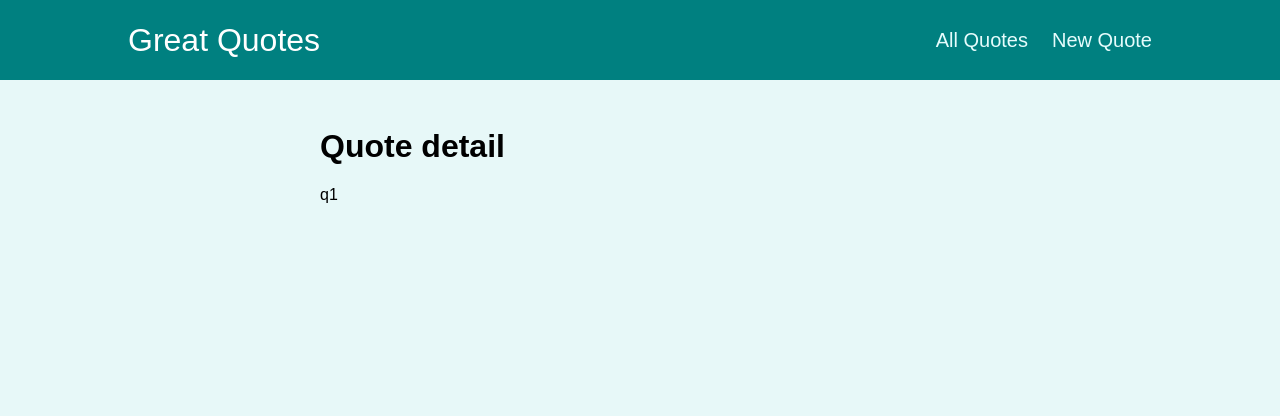
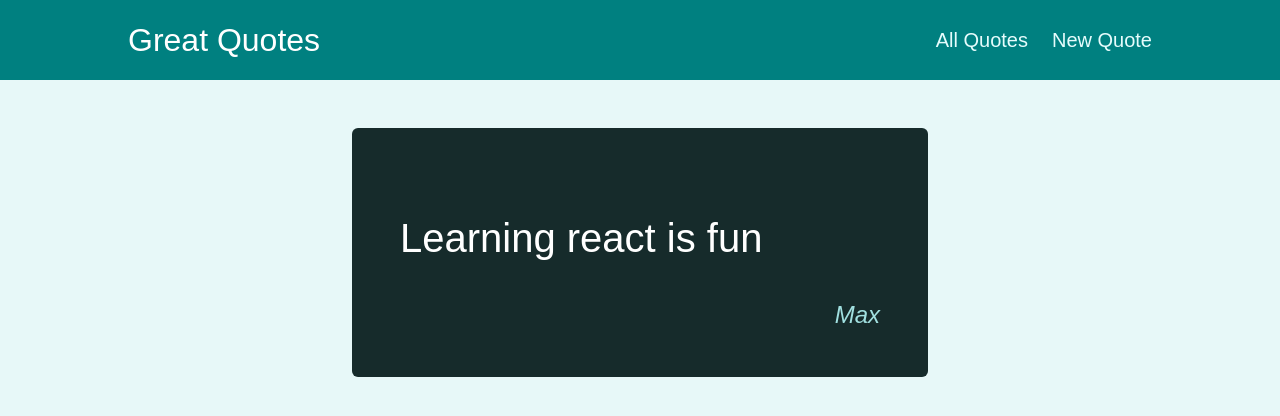
Before and after one commit to akshpnwr/router-demo-project, a React (Create React App) app: page /quotes/q1 in a window 1280 px wide. Shown: the top 416 px of the page. Built offline with nearby package versions, Linux system fonts and the light colour scheme.

Commit message:
Outputting data on details page

```diff
--- a/src/components/quotes/QuoteItem.js
+++ b/src/components/quotes/QuoteItem.js
@@ -1,3 +1,4 @@
+import { Link } from 'react-router-dom';
 import classes from './QuoteItem.module.css';
 
 const QuoteItem = (props) => {
@@ -9,9 +10,9 @@
         </blockquote>
         <figcaption>{props.author}</figcaption>
       </figure>
-      <a href='#' className='btn'>
+      <Link to={`/quotes/${props.id}`} className='btn'>
         View Fullscreen
-      </a>
+      </Link>
     </li>
   );
 };
--- a/src/pages/QuoteDetail.js
+++ b/src/pages/QuoteDetail.js
@@ -1,15 +1,30 @@
-import { Route, useParams } from 'react-router-dom';
-import Comments from '../components/comments/Comments';
+import { useParams } from 'react-router-dom';
+import HighlightedQuote from '../components/quotes/HighlightedQuote';
+const DUMMY_QUOTES = [
+  {
+    id: 'q1',
+    author: 'Max',
+    text: 'Learning react is fun',
+  },
+  {
+    id: 'q2',
+    author: 'Maximillian',
+    text: 'Learning react is great',
+  },
+];
 
 const QuoteDetail = () => {
   const { quoteId } = useParams();
+
+  const quote = DUMMY_QUOTES.find((quote) => quote.id === quoteId);
+
+  if (!quote) {
+    return <p>No quote found</p>;
+  }
+
   return (
     <>
-      <h1>Quote detail</h1>
-      <p>{quoteId}</p>
-      <Route path={`/quotes/${quoteId}/comments`}>
-        <Comments />
-      </Route>
+      <HighlightedQuote text={quote.text} author={quote.author} />
     </>
   );
 };
```
Also changed, not shown: 1 other file (tests, documents, lock files or other folders).
